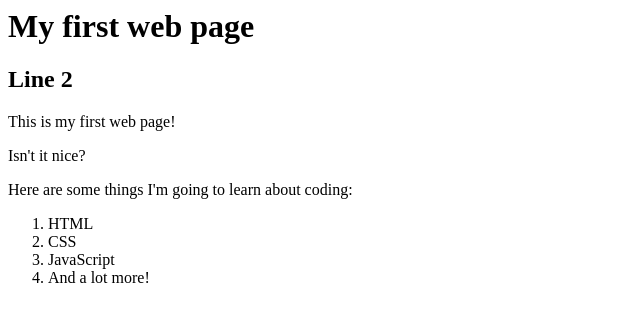
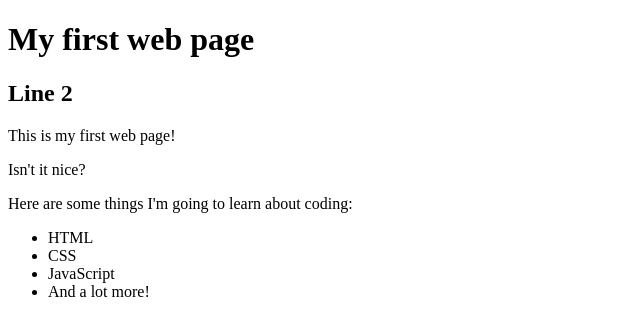
Before and after one commit to nfangke/my-first-webpage, a plain HTML site: page my-first-webpage.html in a window 1280 px wide. Shown: the whole page, without its empty margins (0-640 px from the left). Drawn offline with Linux system fonts and the light colour scheme.

Commit message:
final round

```diff
--- a/my-first-webpage.html
+++ b/my-first-webpage.html
@@ -1,14 +1,21 @@
+<!DOCTYPE HTML>
+<html>
+  <head>
+    <title>Web Page #1</title>
+  </head>
+  <body>
     <h1>My first web page</h1>
     <h2>Line 2</h2>
-
-
 
     <p>This is my first web page!</p>
     <p>Isn't it nice?</p>
     <p>Here are some things I'm going to learn about coding:</p>
-<ol>
+    <ul>
       <li>HTML</li>
       <li>CSS</li>
       <li>JavaScript</li>
       <li>And a lot more!</li>
-</ol>
+    </ul>
+  </body>
+
+</html>
```
Lines whose indentation alone changed are shown as unchanged.
